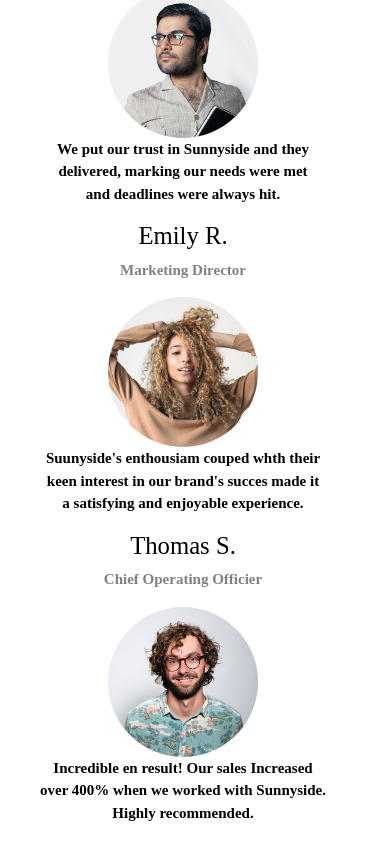
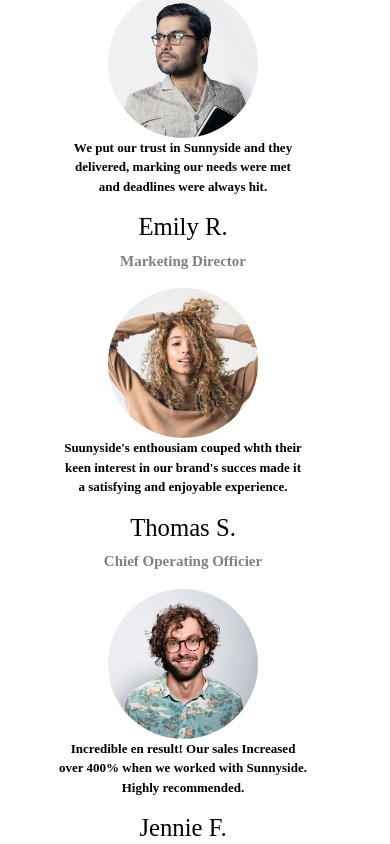
Before and after one commit to MohamedLoum1001/integration-un-react, a React app: page / in a window 390 px wide. Shown: the part 2555-3399 px from the top of the page. Built offline with nearby package versions, Linux system fonts and the light colour scheme.

Commit message:
Update Media.css

```diff
--- a/src/Media.css
+++ b/src/Media.css
@@ -56,8 +56,9 @@
   font-weight: 800;
   color: grey;
   text-align: center;
-}.testimonials p{
-  font-size: 15px;
+}
+.testimonials p{
+  font-size: 13px;
   font-weight: 600;
   color: black;
   text-align: center;
```
